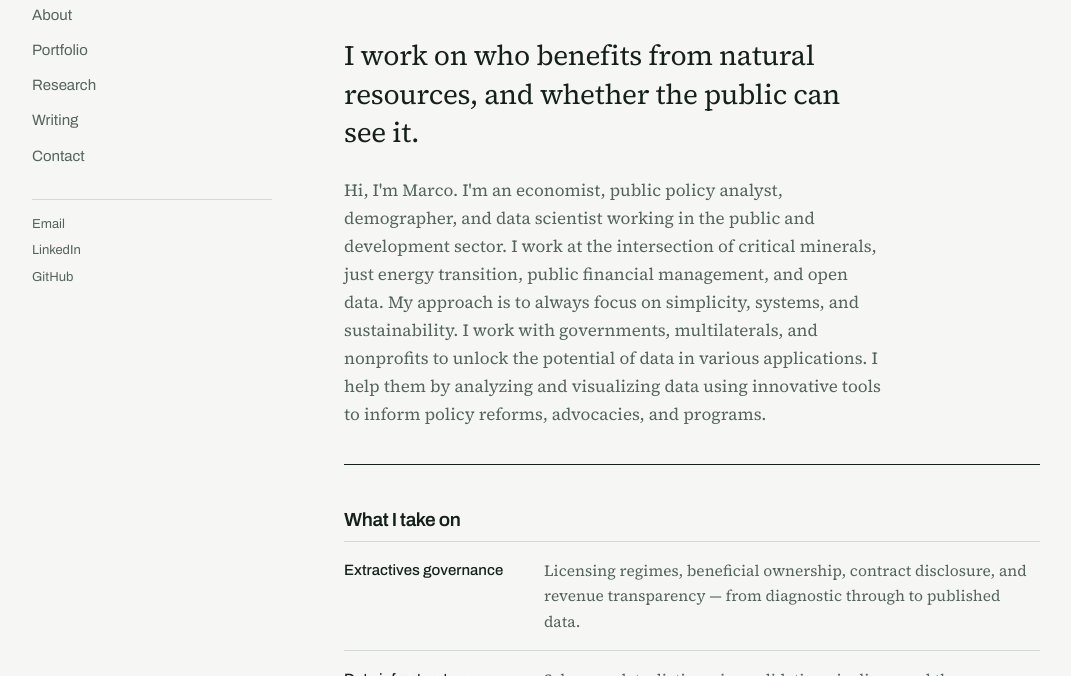
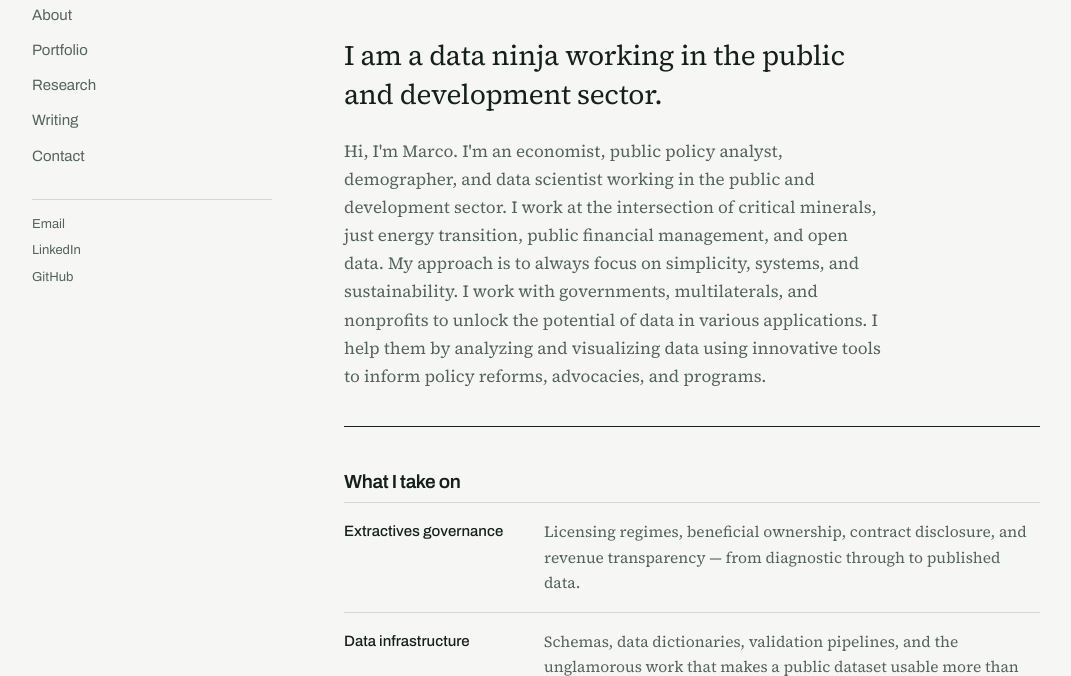
Before and after one commit to marcozaplan/marcozaplan.github.io, a Jekyll site: the page built from index.html, in a window 1280 px wide and 900 px high, scrolled down 380 px, cut to the strip 224-900 px from the top of the window. Shown: the whole strip, without its empty margins (104-1175 px from the left). Built offline with Jekyll 4.4.1, drawn with Linux system fonts in a browser that asks for light colours.

Commit message:
Update homepage text

```diff
--- a/index.html
+++ b/index.html
@@ -13,7 +13,7 @@ description: Critical minerals, just energy transition, and open data consultant
     height="600">
 </div>
 
-<p class="lede">I work on who benefits from natural resources, and whether the public can see it.</p>
+<p class="lede">I am a data ninja working in the public and development sector.</p>
 
 <p class="standfirst">
   Hi, I'm Marco. I'm an economist, public policy analyst, demographer, and data scientist
```
